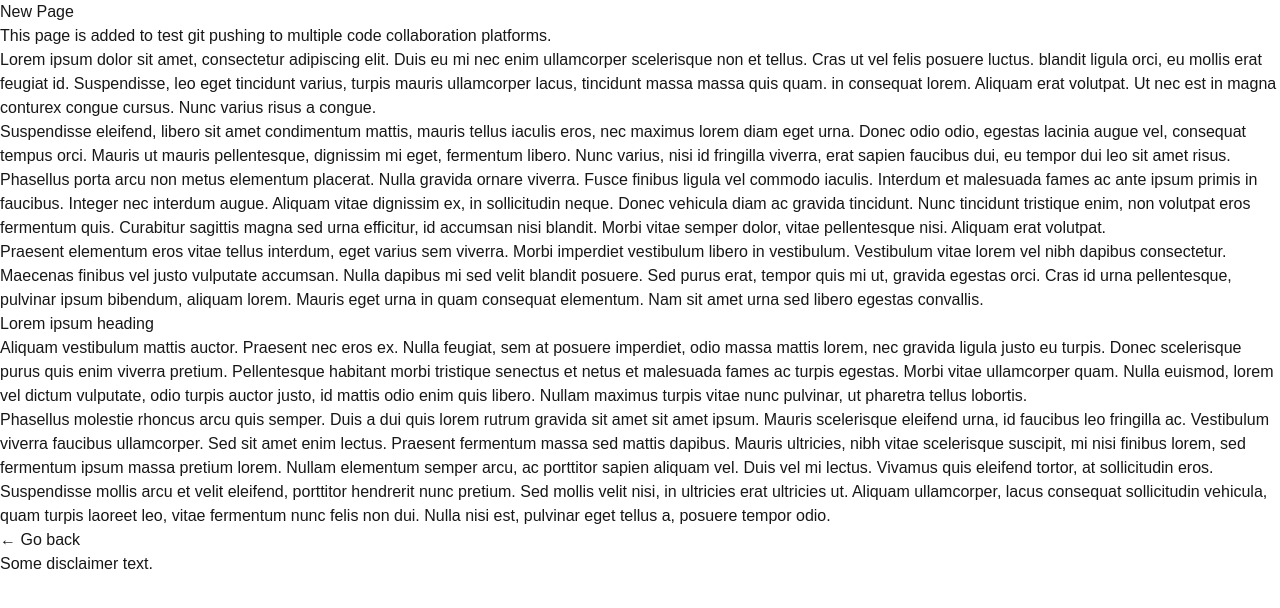
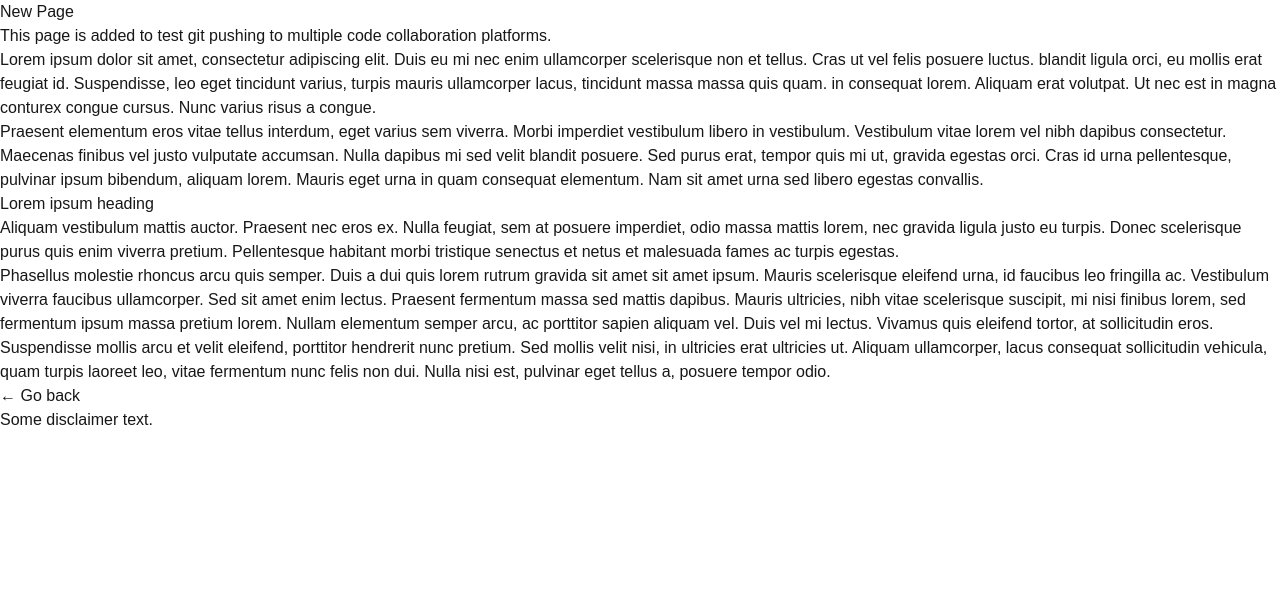
Before and after one commit to EnzoYD/codere, a Next.js app: page /newpage in a window 1280 px wide. Shown: the top 608 px of the page. Built offline with nearby package versions, Linux system fonts and the light colour scheme.

Commit message:
Update page.tsx

```diff
--- a/src/app/newpage/page.tsx
+++ b/src/app/newpage/page.tsx
@@ -18,21 +18,6 @@ export default function Page() {
           congue cursus. Nunc varius risus a congue.
         </p>
         <p>
-          Suspendisse eleifend, libero sit amet condimentum mattis, mauris
-          tellus iaculis eros, nec maximus lorem diam eget urna. Donec odio
-          odio, egestas lacinia augue vel, consequat tempus orci. Mauris ut
-          mauris pellentesque, dignissim mi eget, fermentum libero. Nunc varius,
-          nisi id fringilla viverra, erat sapien faucibus dui, eu tempor dui leo
-          sit amet risus. Phasellus porta arcu non metus elementum placerat.
-          Nulla gravida ornare viverra. Fusce finibus ligula vel commodo
-          iaculis. Interdum et malesuada fames ac ante ipsum primis in faucibus.
-          Integer nec interdum augue. Aliquam vitae dignissim ex, in
-          sollicitudin neque. Donec vehicula diam ac gravida tincidunt. Nunc
-          tincidunt tristique enim, non volutpat eros fermentum quis. Curabitur
-          sagittis magna sed urna efficitur, id accumsan nisi blandit. Morbi
-          vitae semper dolor, vitae pellentesque nisi. Aliquam erat volutpat.
-        </p>
-        <p>
           Praesent elementum eros vitae tellus interdum, eget varius sem
           viverra. Morbi imperdiet vestibulum libero in vestibulum. Vestibulum
           vitae lorem vel nibh dapibus consectetur. Maecenas finibus vel justo
@@ -48,10 +33,7 @@ export default function Page() {
           sem at posuere imperdiet, odio massa mattis lorem, nec gravida ligula
           justo eu turpis. Donec scelerisque purus quis enim viverra pretium.
           Pellentesque habitant morbi tristique senectus et netus et malesuada
-          fames ac turpis egestas. Morbi vitae ullamcorper quam. Nulla euismod,
-          lorem vel dictum vulputate, odio turpis auctor justo, id mattis odio
-          enim quis libero. Nullam maximus turpis vitae nunc pulvinar, ut
-          pharetra tellus lobortis.
+          fames ac turpis egestas.
         </p>
         <p>
           Phasellus molestie rhoncus arcu quis semper. Duis a dui quis lorem
```
